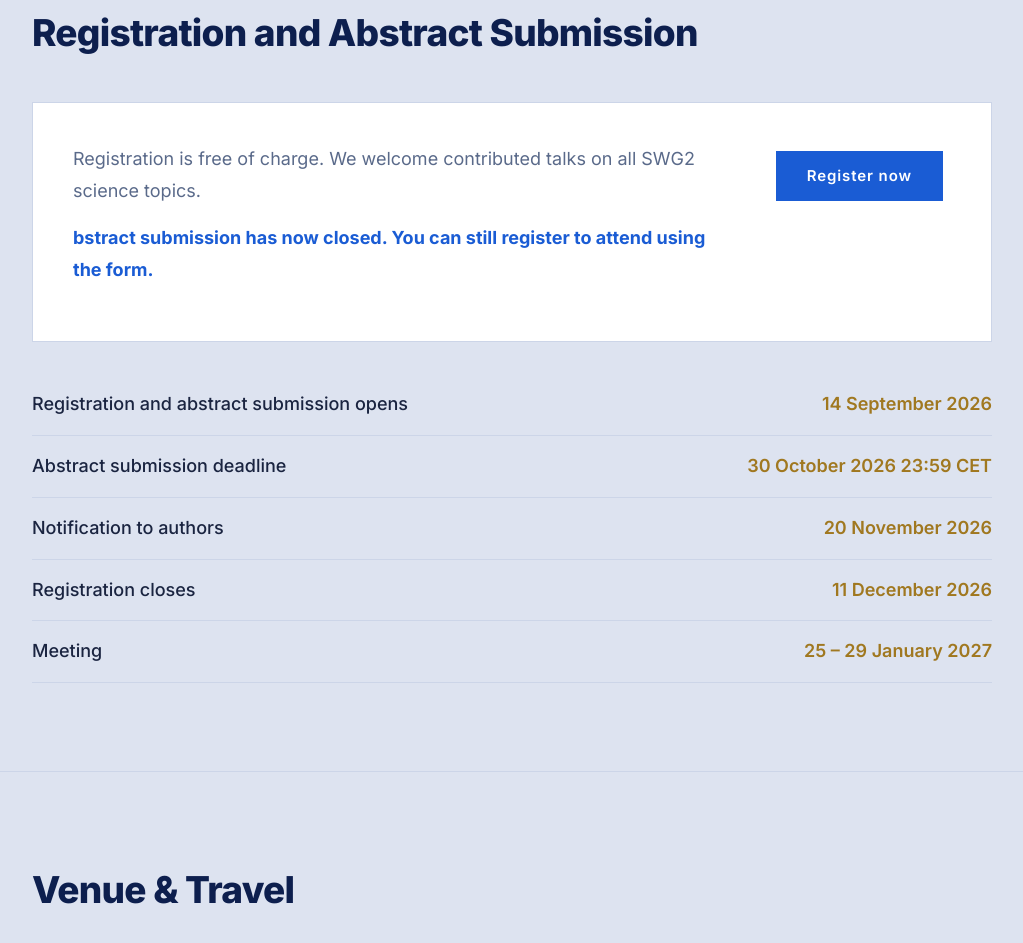
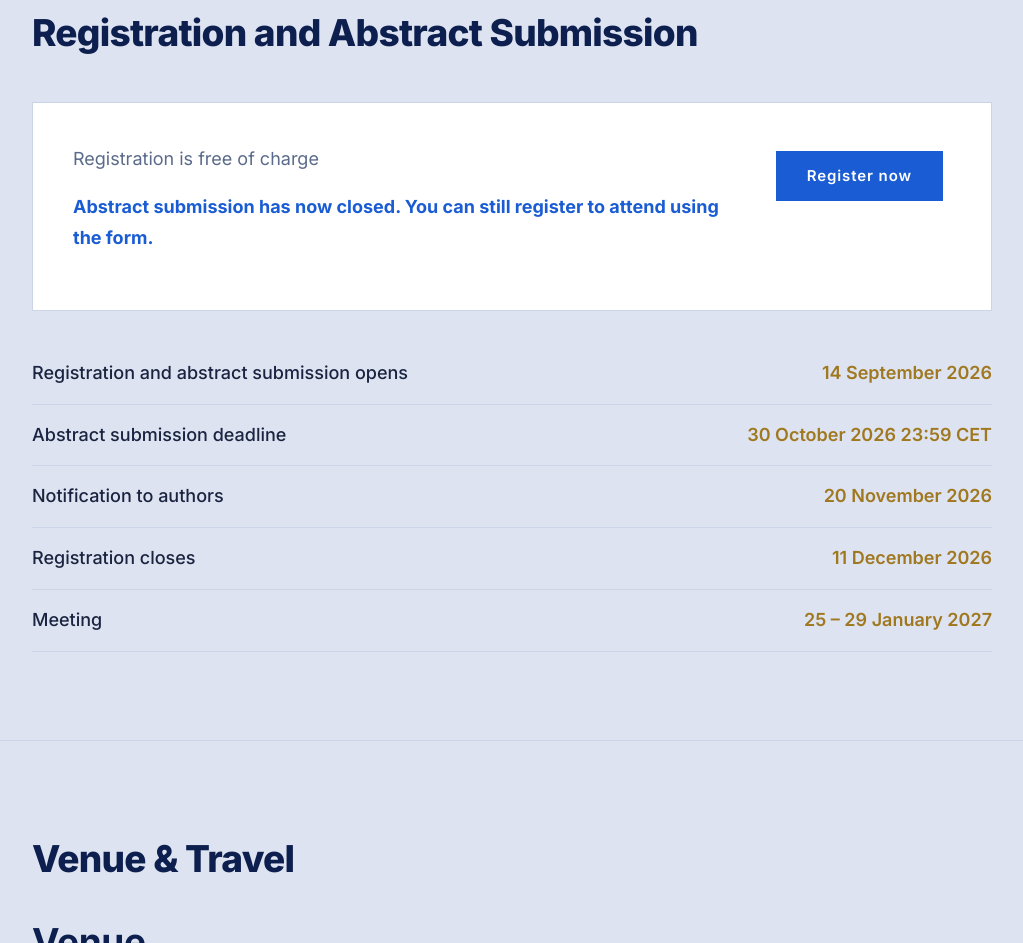
Before and after one commit to matildesignorini/swg2meeting, a plain HTML site: page index.html in a window 1280 px wide. Shown: the part 2753-3696 px from the top of the page, without its empty margins (128-1151 px from the left). Drawn offline with Linux system fonts and the light colour scheme.

```diff
--- a/index.html
+++ b/index.html
@@ -452,9 +452,9 @@
 
     <div class="reg-box">
       <div class="reg-info">
-        <p>Registration is free of charge. We welcome contributed talks on all SWG2 science topics.</p>
+        <p>Registration is free of charge</p>
         <p style="margin-top:10px;"></p>
-        <p style="margin-top:10px; font-size:18px; color:var(--accent);"><strong>bstract submission has now closed. You can still register to attend using the form.</p>
+        <p style="margin-top:10px; font-size:18px; color:var(--accent);"><strong>Abstract submission has now closed. You can still register to attend using the form.</p>
       </div>
       <div style="padding-top:8px;">
         <a href="https://forms.cloud.microsoft/e/XzLbEYYvBx" class="btn filled" target="_blank" rel="noopener">Register now</a>
```
